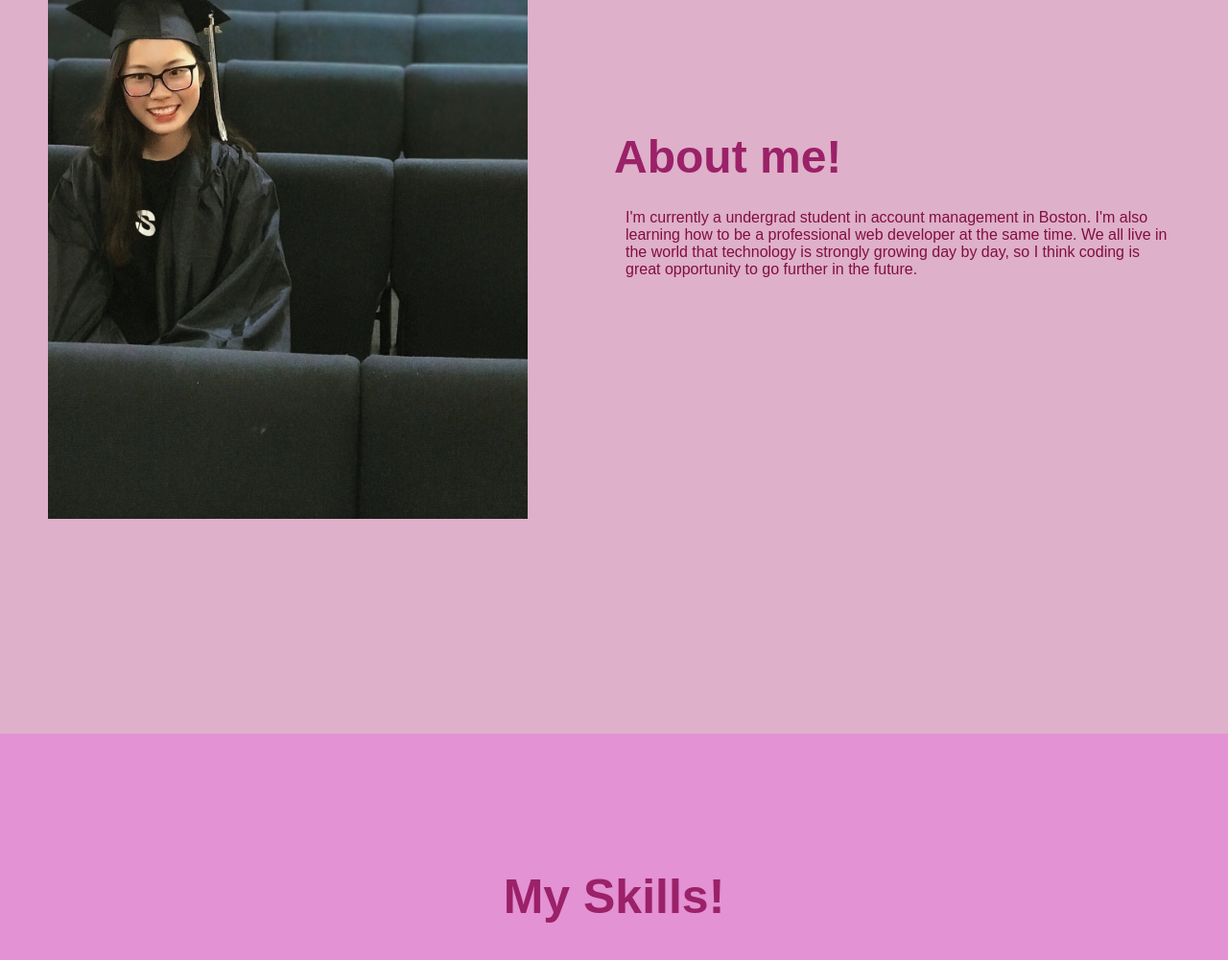
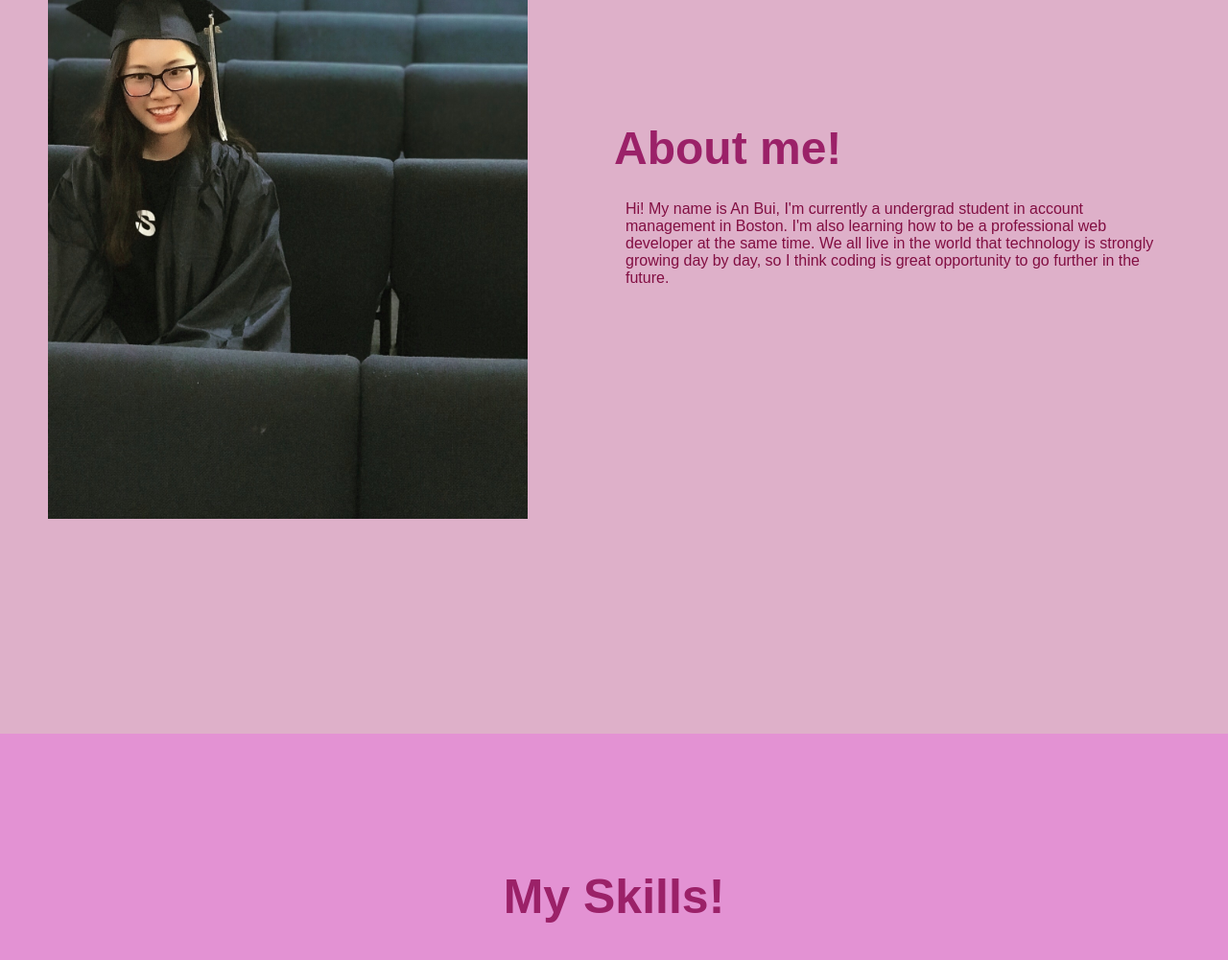
Before and after one commit to anbee123/portfolio-projectone, a plain HTML site: page index.html in a window 1280 px wide. Shown: the part 1004-2005 px from the top of the page at 96% size. Drawn offline with nearby package versions, Linux system fonts and the light colour scheme; a web font is replaced by a local one.

Commit message:
deploying

```diff
--- a/index.html
+++ b/index.html
@@ -50,7 +50,7 @@
 				</div>
 <div class="about-text">
 	<h2>About me!</h2>
-	<p>I'm currently a undergrad student in account management in Boston. I'm also learning how to be a professional web developer at the same time. We all live in the world that technology is strongly growing day by day, so I think coding is great opportunity to go further in the future.   </p>
+	<p>Hi! My name is An Bui, I'm currently a undergrad student in account management in Boston. I'm also learning how to be a professional web developer at the same time. We all live in the world that technology is strongly growing day by day, so I think coding is great opportunity to go further in the future.   </p>
 
 </div>
 
```
